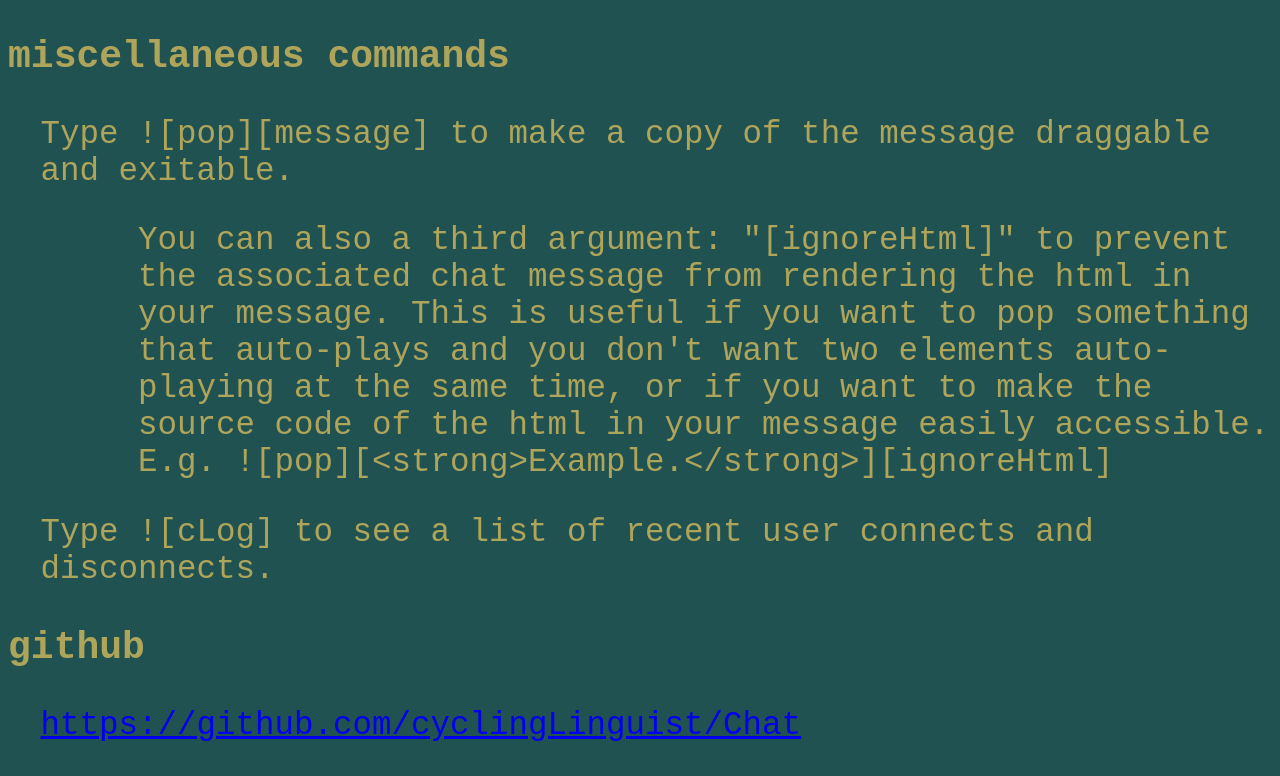
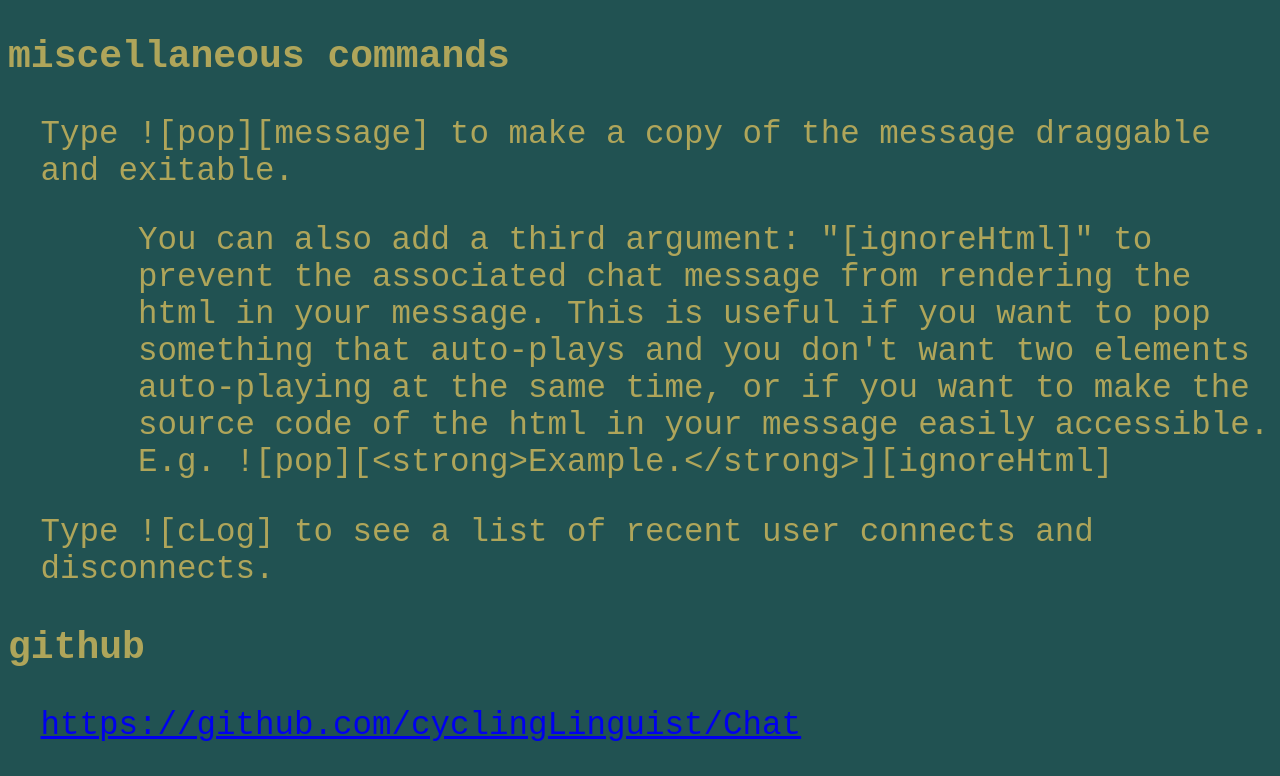
Before and after one commit to Stan-Stani/Chat, a website: page public/subpages/info.html in a window 1280 px wide. Shown: the part 1017-1793 px from the top of the page. Drawn offline with Linux system fonts and the light colour scheme.

Commit message:
Fix typo in info.html

```diff
--- a/public/subpages/info.html
+++ b/public/subpages/info.html
@@ -23,7 +23,7 @@
     <p class="indent2">Note that your browser will probably say the site you are visiting is unsecure, but that is because Chat is not using a verified SSL cerfiticate. The connection will still be encrypted and more secure than if you were not using https. Browsers just like to complain when the SSL certificate is not verified. In the worst case scenario, it should not be any less secure than the connection protocol (http) you use by default when connecting to Chat.</p>
     <h3>miscellaneous commands</h3>
     <p class="indent">Type ![pop][message] to make a copy of the message draggable and exitable.</p>
-    <p class="indent2">You can also a third argument: "[ignoreHtml]" to prevent the associated chat message from rendering the html in your message. This is useful if you want to pop something that auto-plays and you don't want two elements auto-playing at the same time, or if you want to make the source code of the html in your message easily accessible. E.g. ![pop][&lt;strong&gt;Example.&lt;/strong&gt;][ignoreHtml]</p>
+    <p class="indent2">You can also add a third argument: "[ignoreHtml]" to prevent the associated chat message from rendering the html in your message. This is useful if you want to pop something that auto-plays and you don't want two elements auto-playing at the same time, or if you want to make the source code of the html in your message easily accessible. E.g. ![pop][&lt;strong&gt;Example.&lt;/strong&gt;][ignoreHtml]</p>
     <p class="indent">Type ![cLog] to see a list of recent user connects and disconnects.</p>
     <h3>github</h3>
     <p class="indent"><a href="https://github.com/cyclingLinguist/Chat">https://github.com/cyclingLinguist/Chat</a></p>
```
